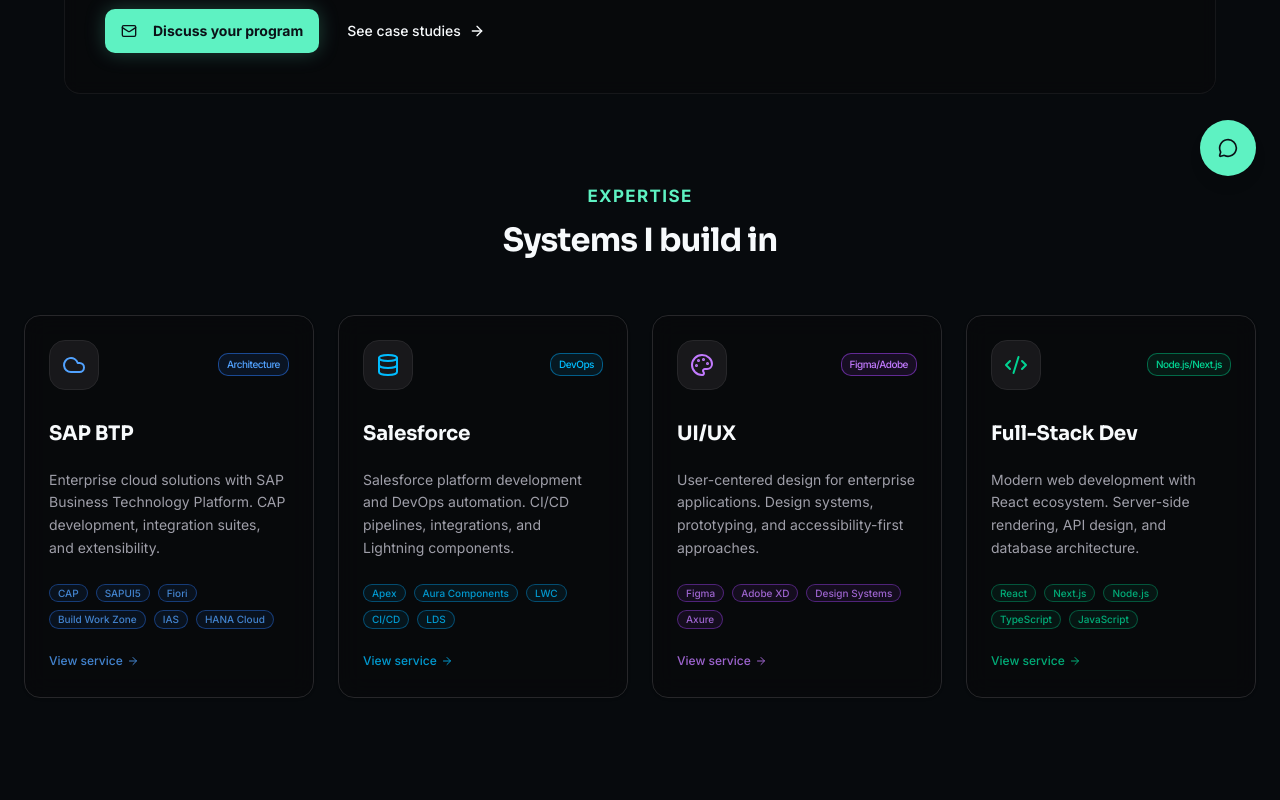
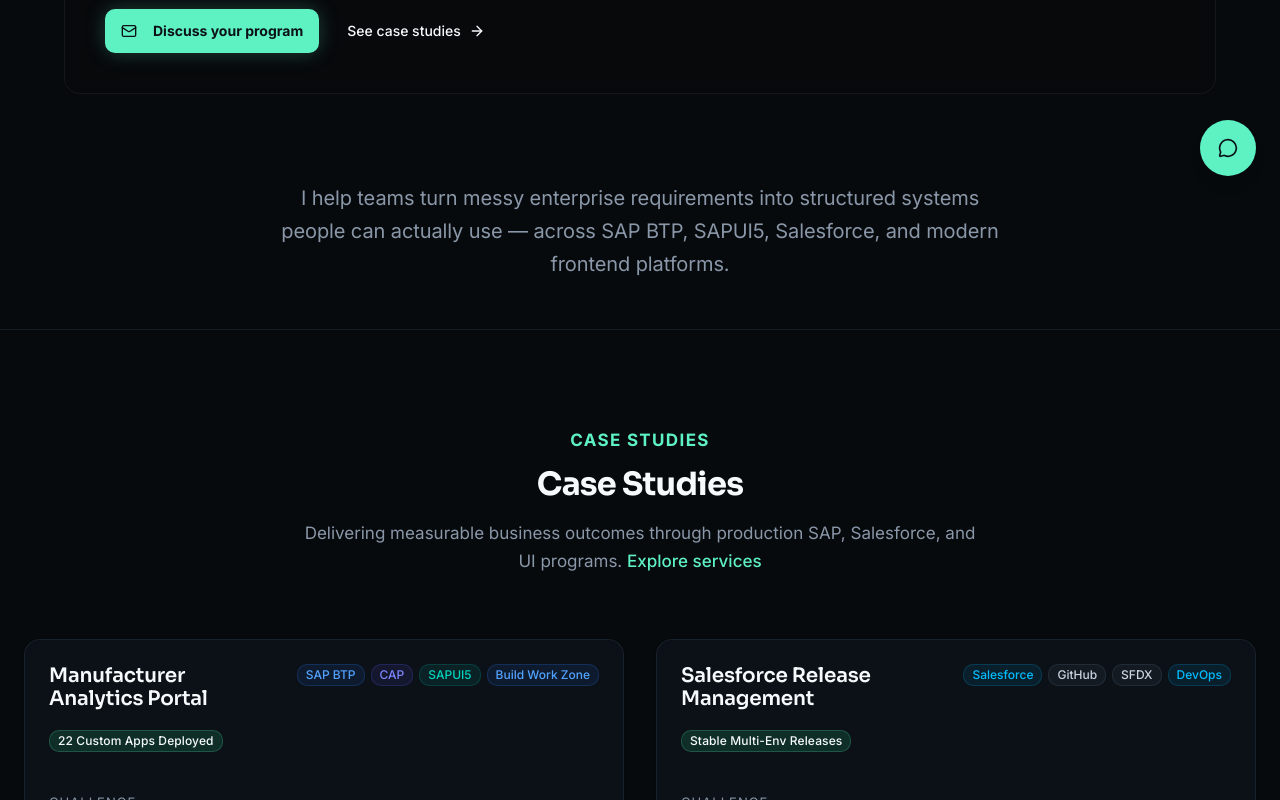
Before and after one commit to bryan0578/my-portfolio, a Next.js app: page / in a window 1280 px wide. Shown: the part 600-1400 px from the top of the page. Built offline with nearby package versions, Linux system fonts and the light colour scheme.

Commit message:
Polish homepage structure and conversion flow

```diff
--- a/app/page.tsx
+++ b/app/page.tsx
@@ -1,8 +1,11 @@
 import type { Metadata } from "next"
 import { HeroSection } from "@/components/hero-section"
+import { HomePositioningStrip } from "@/components/home-positioning-strip"
 import { SkillsBentoGrid } from "@/components/skills-bento-grid"
 import { ProjectsSection } from "@/components/projects-section"
 import { MetricsSection } from "@/components/metrics-section"
+import { HomeWorkWithMeTeaser } from "@/components/home-work-with-me-teaser"
+import { HomeClosingCta } from "@/components/home-closing-cta"
 import { AIChatBubble } from "@/components/ai-chat-bubble"
 import { SiteHeader } from "@/components/site-header"
 import { BlogSection } from "@/components/blog-section"
@@ -26,10 +29,13 @@
       <main id="main-content" className="min-h-screen bg-background">
         <SiteHeader />
         <HeroSection />
+        <HomePositioningStrip />
+        <ProjectsSection />
         <SkillsBentoGrid />
-        <ProjectsSection />
+        <HomeWorkWithMeTeaser />
         <BlogSection limit={2} />
         <MetricsSection />
+        <HomeClosingCta />
         <AIChatBubble />
       </main>
     </>
--- /dev/null
+++ b/components/home-closing-cta.tsx
@@ -0,0 +1,31 @@
+import Link from "next/link"
+import { ArrowRight } from "lucide-react"
+import { Button } from "@/components/ui/button"
+import { CtaBlock } from "@/components/marketing/cta-block"
+
+export function HomeClosingCta() {
+  return (
+    <section className="px-6 py-16 md:py-20">
+      <div className="max-w-4xl mx-auto">
+        <CtaBlock
+          id="home-closing-cta"
+          eyebrow="Work With Me"
+          title="Ready to turn complexity into a system that works?"
+          description="Whether you need architecture guidance, hands-on delivery, or a focused technical review, we can shape the right engagement on a discovery call."
+        >
+          <div className="flex flex-col sm:flex-row items-center justify-center gap-4">
+            <Button size="lg" variant="brand" asChild className="min-w-[200px]">
+              <Link href="/work-with-me">
+                Discuss your program
+                <ArrowRight className="ml-2 size-4" />
+              </Link>
+            </Button>
+            <Button size="lg" variant="brandOutline" asChild className="min-w-[200px]">
+              <Link href="/contact">Contact Bryan</Link>
+            </Button>
+          </div>
+        </CtaBlock>
+      </div>
+    </section>
+  )
+}
--- /dev/null
+++ b/components/home-positioning-strip.tsx
@@ -0,0 +1,13 @@
+export function HomePositioningStrip() {
+  return (
+    <section className="px-6 py-10 md:py-12 border-b border-border/50 bg-surface-canvas">
+      <div className="max-w-3xl mx-auto text-center">
+        <p className="text-body-lg text-muted-foreground leading-body text-pretty">
+          I help teams turn messy enterprise requirements into structured systems
+          people can actually use — across SAP BTP, SAPUI5, Salesforce, and modern
+          frontend platforms.
+        </p>
+      </div>
+    </section>
+  )
+}
--- /dev/null
+++ b/components/home-work-with-me-teaser.tsx
@@ -0,0 +1,71 @@
+import Link from "next/link"
+import { ArrowRight } from "lucide-react"
+import { Card, CardContent, CardHeader, CardTitle } from "@/components/ui/card"
+import { Button } from "@/components/ui/button"
+import { SectionHeader } from "@/components/marketing/section-header"
+import { cardLinkAction } from "@/lib/ui/brand-classes"
+
+const engagementTeasers = [
+  {
+    title: "Advisory & Architecture",
+    description:
+      "Architecture guidance, governance standards, and decision briefs before or alongside major SAP and Salesforce investments.",
+  },
+  {
+    title: "Hands-on Implementation",
+    description:
+      "Fixed-scope delivery or embedded senior execution on SAP BTP, SAPUI5, Salesforce Experience Cloud, and modern frontend programs.",
+  },
+  {
+    title: "Technical Review & Cleanup",
+    description:
+      "Targeted assessments and remediation for shipped systems—adoption gaps, UI drift, release risk, and technical debt slowing delivery.",
+  },
+] as const
+
+export function HomeWorkWithMeTeaser() {
+  return (
+    <section className="px-6 py-24">
+      <div className="max-w-6xl mx-auto">
+        <SectionHeader
+          className="mb-12"
+          eyebrow="Engagement"
+          title="How teams work with Bryan"
+          description="Three common ways to engage—full models and fit criteria are on the Work With Me page."
+        />
+
+        <div className="grid gap-6 md:grid-cols-3">
+          {engagementTeasers.map((item) => (
+            <Card
+              key={item.title}
+              variant="surface"
+              className="h-full hover:border-brand-primary/30 transition-colors group"
+            >
+              <CardHeader>
+                <CardTitle className="leading-snug">{item.title}</CardTitle>
+              </CardHeader>
+              <CardContent className="flex flex-col flex-1">
+                <p className="text-body-sm text-muted-foreground leading-body mb-4 flex-1">
+                  {item.description}
+                </p>
+                <Link href="/work-with-me" className={cardLinkAction}>
+                  Learn more
+                  <ArrowRight className="ml-1 size-4 transition-transform group-hover:translate-x-0.5" />
+                </Link>
+              </CardContent>
+            </Card>
+          ))}
+        </div>
+
+        <div className="flex justify-center mt-10">
+          <Button size="lg" variant="brandOutline" asChild>
+            <Link href="/work-with-me">
+              See all engagement options
+              <ArrowRight className="ml-2 size-4" />
+            </Link>
+          </Button>
+        </div>
+      </div>
+    </section>
+  )
+}
--- a/components/metrics-section.tsx
+++ b/components/metrics-section.tsx
@@ -1,32 +1,36 @@
 "use client"
 
 import { useEffect, useState, useRef } from "react"
+import { SectionHeader } from "@/components/marketing/section-header"
 
 const metrics = [
   {
     value: 20,
     suffix: "+",
-    label: "Product Demos",
-    description: "Led demonstrations across Fortune 500 clients",
+    label: "Executive Demos",
+    description:
+      "Fortune 500 stakeholders aligned on complex SAP and Salesforce programs",
   },
   {
     value: 30,
     suffix: "%",
-    label: "Increase in Engagement",
-    description: "Average user adoption improvement",
+    label: "Adoption Gains",
+    description:
+      "Typical user engagement improvement on remediation-focused engagements",
   },
   {
     value: 25,
     suffix: "+",
-    label: "Custom Fiori Apps",
-    description: "Enterprise applications deployed",
+    label: "Production Apps",
+    description:
+      "Custom Fiori and enterprise applications shipped to real users",
   },
 ]
 
 function AnimatedCounter({
   target,
   suffix,
-  duration = 2000
+  duration = 2000,
 }: {
   target: number
   suffix: string
@@ -37,57 +41,59 @@
   const ref = useRef<HTMLSpanElement>(null)
 
   useEffect(() => {
-    const currentRef = ref.current; // Capture ref to avoid cleanup issues
+    const currentRef = ref.current
 
     const observer = new IntersectionObserver(
       ([entry]) => {
-        // Check if it's already in view or intersecting
-        if (entry.isIntersecting || entry.boundingClientRect.top < window.innerHeight) {
-          setIsVisible(true);
-          observer.disconnect();
+        if (
+          entry.isIntersecting ||
+          entry.boundingClientRect.top < window.innerHeight
+        ) {
+          setIsVisible(true)
+          observer.disconnect()
         }
       },
       {
-        threshold: 0.1, // Lower threshold is more reliable in Chrome
-        rootMargin: "0px 0px -50px 0px" // Triggers slightly before it hits the viewport
+        threshold: 0.1,
+        rootMargin: "0px 0px -50px 0px",
       }
-    );
+    )
 
     if (currentRef) {
-      observer.observe(currentRef);
+      observer.observe(currentRef)
     }
 
-    return () => observer.disconnect();
-  }, []);
+    return () => observer.disconnect()
+  }, [])
 
   useEffect(() => {
-    if (!isVisible) return;
+    if (!isVisible) return
 
-    let animationFrame: number;
-    const startTime = performance.now(); // Use performance.now() for better precision in Chrome
+    let animationFrame: number
+    const startTime = performance.now()
 
     const animate = (currentTime: number) => {
-        const elapsed = currentTime - startTime;
-        const progress = Math.min(elapsed / duration, 1);
+      const elapsed = currentTime - startTime
+      const progress = Math.min(elapsed / duration, 1)
 
-        const easeOutQuart = 1 - Math.pow(1 - progress, 4);
-        const nextCount = Math.floor(easeOutQuart * target);
+      const easeOutQuart = 1 - Math.pow(1 - progress, 4)
+      const nextCount = Math.floor(easeOutQuart * target)
 
-        // Only update state if the value actually changed to save re-renders
-        setCount((prev) => (prev !== nextCount ? nextCount : prev));
+      setCount((prev) => (prev !== nextCount ? nextCount : prev))
 
-        if (progress < 1) {
-        animationFrame = requestAnimationFrame(animate);
-        }
-    };
+      if (progress < 1) {
+        animationFrame = requestAnimationFrame(animate)
+      }
+    }
 
-    animationFrame = requestAnimationFrame(animate);
-    return () => cancelAnimationFrame(animationFrame);
-    }, [isVisible, target, duration]);
+    animationFrame = requestAnimationFrame(animate)
+    return () => cancelAnimationFrame(animationFrame)
+  }, [isVisible, target, duration])
 
   return (
     <span ref={ref}>
-      {count}{suffix}
+      {count}
+      {suffix}
     </span>
   )
 }
@@ -96,41 +102,33 @@
   return (
     <section className="px-6 py-24">
       <div className="max-w-6xl mx-auto">
-        {/* Section Header */}
-        <div className="text-center mb-16">
-          <p className="text-sm uppercase tracking-widest text-brand-primary mb-3 font-semibold">
-            Impact
-          </p>
-          <h2 className="text-3xl md:text-4xl font-bold text-foreground">
-            Outcomes at scale
-          </h2>
-        </div>
+        <SectionHeader
+          className="mb-16"
+          eyebrow="Impact"
+          title="Outcomes at scale"
+          description="Representative results from enterprise SAP, Salesforce, and UI programs—adoption, delivery, and stakeholder alignment."
+        />
 
-        {/* Metrics Grid */}
         <div className="grid grid-cols-1 md:grid-cols-3 gap-8 md:gap-12">
-          {metrics.map((metric, index) => (
-            <div
-              key={index}
-              className="text-center group"
-            >
-              {/* Large Number */}
+          {metrics.map((metric) => (
+            <div key={metric.label} className="text-center group">
               <div className="mb-4">
-                <span className="text-6xl md:text-7xl lg:text-8xl font-bold tracking-tight text-foreground tabular-nums">
-                  <AnimatedCounter target={metric.value} suffix={metric.suffix} />
+                <span className="text-6xl md:text-7xl lg:text-8xl font-bold tracking-tight text-foreground tabular-nums font-heading">
+                  <AnimatedCounter
+                    target={metric.value}
+                    suffix={metric.suffix}
+                  />
                 </span>
               </div>
 
-              {/* Label */}
-              <h3 className="text-lg md:text-xl font-semibold text-foreground mb-2">
+              <h3 className="text-h4 font-heading text-foreground mb-2">
                 {metric.label}
               </h3>
 
-              {/* Description */}
-              <p className="text-sm text-muted-foreground max-w-xs mx-auto">
+              <p className="text-body-sm text-muted-foreground max-w-xs mx-auto leading-body">
                 {metric.description}
               </p>
 
-              {/* Decorative line */}
               <div className="mt-6 mx-auto w-12 h-px bg-border group-hover:w-24 group-hover:bg-foreground/20 transition-all duration-500" />
             </div>
           ))}
--- a/components/projects-section.tsx
+++ b/components/projects-section.tsx
@@ -32,7 +32,7 @@
             title="Case Studies"
             description={
               <>
-                Delivering measurable business outcomes through strategic technology solutions.{" "}
+                Delivering measurable business outcomes through production SAP, Salesforce, and UI programs.{" "}
                 <Link
                   href="/services"
                   className="text-brand-primary hover:underline font-medium"
@@ -51,8 +51,8 @@
         </div>
         <div className="flex justify-center mt-12">
             <Button size="lg" variant="brand" asChild className="min-w-[160px] group">
-                <Link href="/projects" aria-label="View all projects">
-                    View All Projects
+                <Link href="/projects" aria-label="View all case studies">
+                    View all case studies
                     <ArrowRight className="ml-2 size-4 transition-transform group-hover:translate-x-1" />
                 </Link>
             </Button>
```
